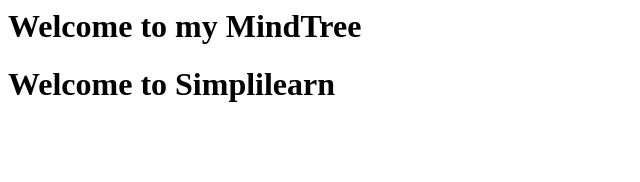
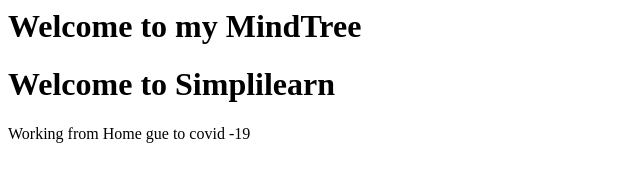
Before and after one commit to gsharma001/DevOps-, a plain HTML site: page index.html in a window 1280 px wide. Shown: the whole page, without its empty margins (0-640 px from the left). Drawn offline with Linux system fonts and the light colour scheme.

Commit message:
my 3rd commit

```diff
--- a/index.html
+++ b/index.html
@@ -1,4 +1,5 @@
 <html>
 <h1>Welcome to my MindTree</h1>
 <h1>Welcome to Simplilearn</h1>
+</h1>Working from Home gue to covid -19</h1>
 </html>
```
Also changed, not shown: 1 other file.
